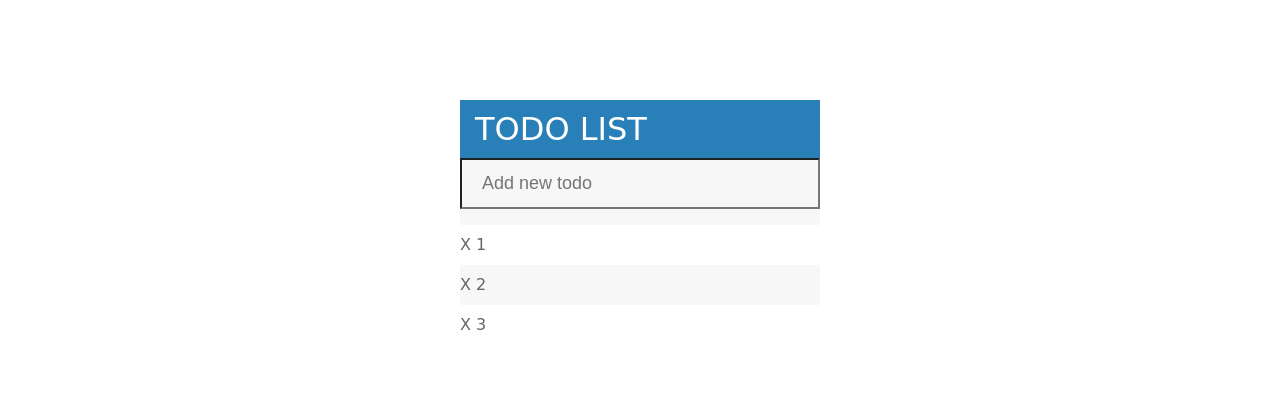
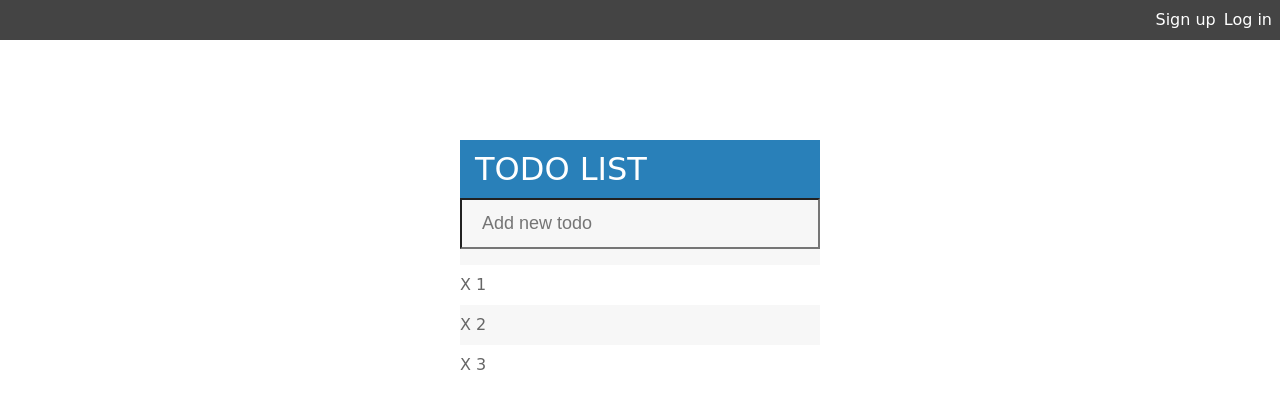
Before and after one commit to Minnia/todolist_js, a plain HTML site: page todolist.html in a window 1280 px wide. Drawn offline with Linux system fonts and the light colour scheme; a web font is replaced by a local one.

Commit message:
add navbar with initial styling

```diff
--- a/todolist.css
+++ b/todolist.css
@@ -3,6 +3,22 @@
   margin: 100px auto;
   background: #f7f7f7;
   box-shadow: 0 0 3px (rgba(0, 0, 0, 0.1));
+}
+
+#navbarList {
+  display: flex;
+  flex-direction: row;
+  justify-content: flex-end;
+  list-style: none;
+  margin: 0;
+  padding: 0;
+  background-color: #444;
+}
+
+#navbarItems {
+  color: white;
+  background: #444;
+  padding-right: 8px;
 }
 
 .todos {
@@ -50,3 +66,7 @@ input:focus {
   background: #fff;
   border: 3px solid #2980b9;
 }
+
+body {
+  margin: 0 auto;
+}
--- a/todolist.html
+++ b/todolist.html
@@ -12,6 +12,12 @@
     <title>Todo List</title>
   </head>
   <body>
+    <div id="navbarContainer">
+      <ul id="navbarList">
+        <li id="navbarItems">Sign up</li>
+        <li id="navbarItems">Log in</li>
+      </ul>
+    </div>
     <div id="container">
       <h1>Todo List</h1>
       <input type="text" placeholder="Add new todo" />
```
